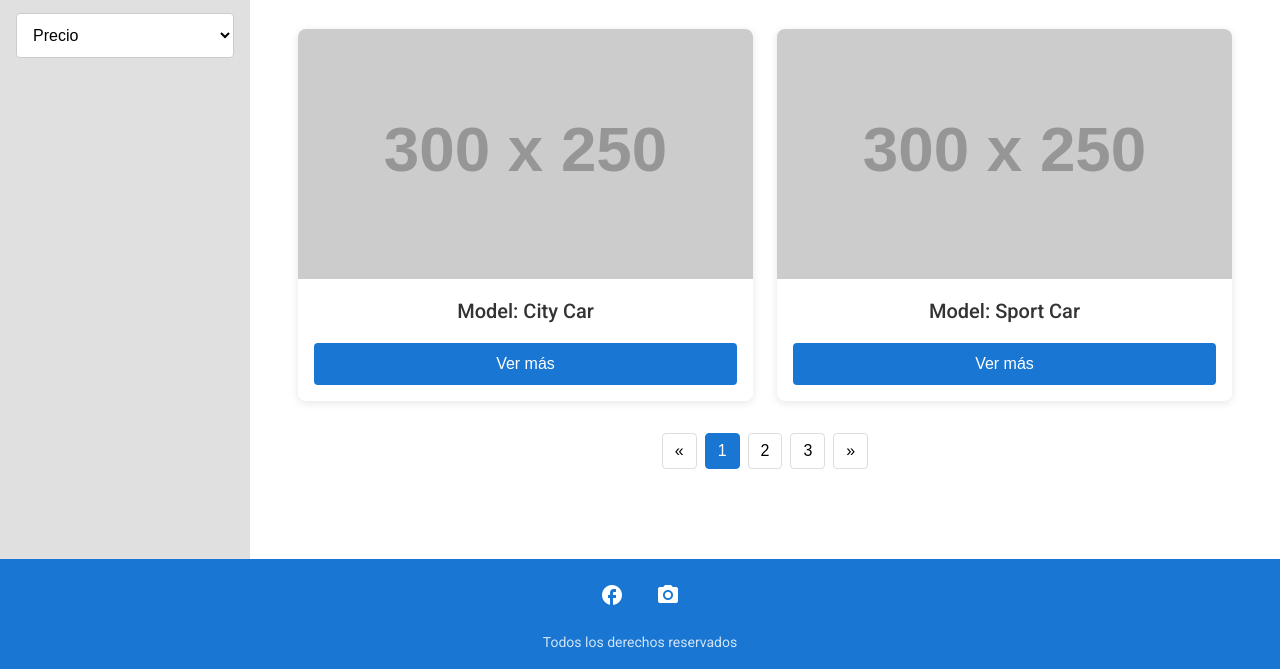
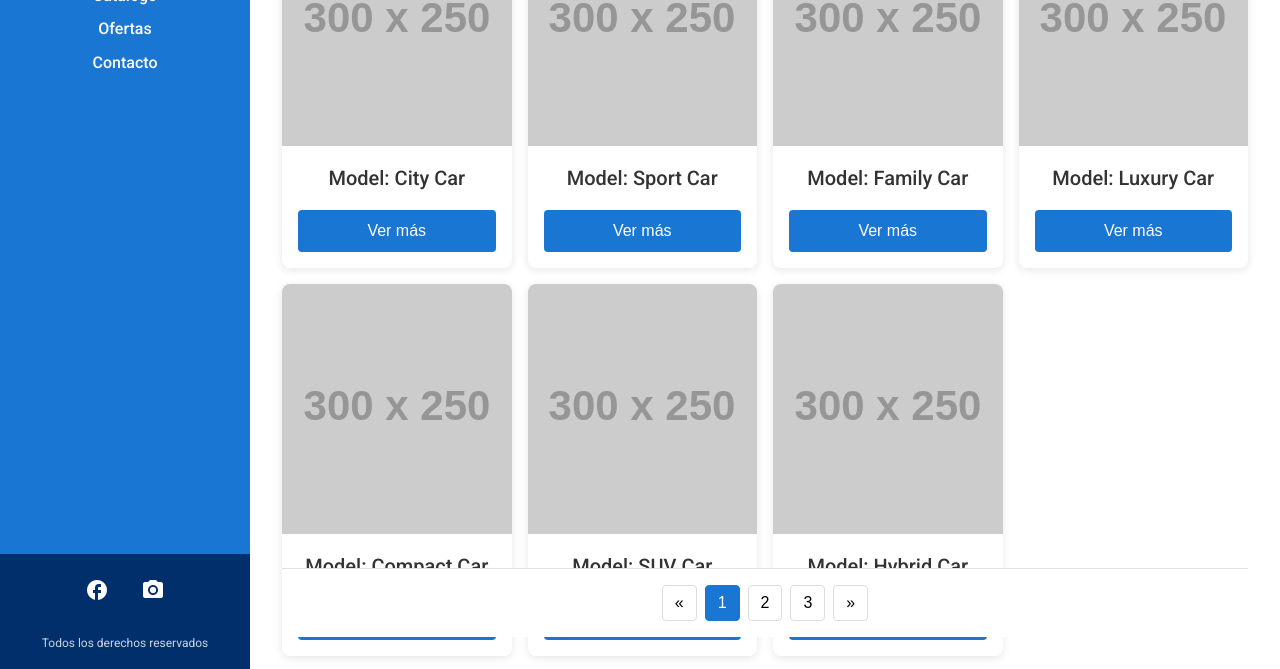
Before and after one commit to edolivares/desafio_latam_G103_CSS_desafio_03, a plain HTML site: page index.html in a window 1280 px wide. Shown: the part 131-800 px from the top of the page. Drawn offline with Linux system fonts and the light colour scheme; placeholder pictures from the web are drawn by us.

Commit message:
Agregando versión desktop

```diff
--- a/assets/css/style.css
+++ b/assets/css/style.css
@@ -242,7 +242,7 @@ body {
 /* Footer */
 .footer {
     grid-area: footer;
-    background-color: #1976d2;
+    background-color: #002f6c;
     color: white;
     padding: 1rem;
     text-align: center;
@@ -330,8 +330,14 @@ body {
         flex: 0 0 calc(50% - 0.75rem);
     }
 
-    /* En tablet, mostrar todos los productos */
-    .product-card:nth-child(n+2) {
+    /* En tablet, mostrar solo 2 productos */
+    .product-card:nth-child(n+3) {
+        display: none;
+    }
+
+    /* Asegurar que los primeros 2 productos se muestren en tablet */
+    .product-card:nth-child(1),
+    .product-card:nth-child(2) {
         display: block;
     }
 }
@@ -339,19 +345,141 @@ body {
 /* Media Queries - Desktop grande (>= 992px) */
 @media (min-width: 992px) {
     .container {
+        grid-template-areas:
+            "aside filters"
+            "aside main"
+            "aside pagination";
         grid-template-columns: 250px 1fr;
+        grid-template-rows: auto 1fr auto;
+        height: 100vh;
+        overflow: hidden;
     }
 
+    /* Header se convierte en aside */
+    .header {
+        grid-area: aside;
+        flex-direction: column;
+        align-items: flex-start;
+        padding: 1rem 1rem 80px 1rem;
+        gap: 2rem;
+        justify-content: flex-start;
+        height: 100vh;
+        overflow-y: auto;
+    }
+
+    .logo {
+        flex-direction: row;
+        align-items: center;
+        text-align: center;
+        gap: 1rem;
+        width: 100%;
+        justify-content: center;
+    }
+
+    .logo h1 {
+        font-size: 1.25rem;
+    }
+
+    .nav {
+        flex-direction: column;
+        width: 100%;
+        justify-content: center;
+        text-align: center;
+    }
+
+    .nav-links {
+        flex-direction: column;
+        gap: 0.5rem;
+        width: 100%;
+    }
+
+    .nav-link {
+        padding: 1rem;
+        text-align: center;
+        border-radius: 8px;
+    }
+
+    /* Footer se mueve al aside */
+    .footer {
+        position: fixed;
+        bottom: 0;
+        left: 0;
+        width: 250px;
+        background-color: #002f6c;
+        padding: 1rem;
+        z-index: 10;
+    }
+
+    .social-links {
+        justify-content: center;
+        margin-bottom: 1rem;
+    }
+
+    .copyright {
+        text-align: center;
+        font-size: 0.75rem;
+    }
+
+    /* Filtros se convierten en header */
+    .filters {
+        grid-area: filters;
+        background-color: #e0e0e0;
+        padding: 1rem 2rem;
+        justify-content: center;
+        align-items: center;
+    }
+
+    .filter-content {
+        flex-direction: column;
+        align-items: center;
+        gap: 0.75rem;
+        width: 100%;
+        max-width: none;
+    }
+
+    .filter-content label {
+        text-align: center;
+        white-space: nowrap;
+    }
+
+    .sort-select {
+        width: 100%;
+        min-width: 150px;
+    }
+
+    /* Main ocupa toda la pantalla */
     .main {
-        padding: 3rem;
+        grid-area: main;
+        padding: 2rem;
+        background-color: white;
+        overflow-y: auto;
+    }
+
+    .product-section {
+        gap: 1rem;
+        display: grid;
+        grid-template-columns: repeat(4, 1fr);
     }
 
     .product-card {
-        max-width: 500px;
+        max-width: none;
+        width: 100%;
     }
 
     /* En desktop, mostrar todos los productos */
     .product-card:nth-child(n+2) {
         display: block;
     }
+
+    /* Paginación fija en desktop */
+    .pagination {
+        position: sticky;
+        bottom: 0;
+        background-color: white;
+        padding: 1rem 2rem;
+        border-top: 1px solid #e0e0e0;
+        display: flex;
+        justify-content: center;
+        gap: 0.5rem;
+    }
 }
--- a/index.html
+++ b/index.html
@@ -65,6 +65,51 @@
                         <button class="btn-primary">Ver más</button>
                     </div>
                 </article>
+                <article class="product-card">
+                    <div class="product-image">
+                        <img src="https://placehold.co/300x250/FF9800/FFFFFF?text=Electric+Car" alt="Modelo de auto eléctrico">
+                    </div>
+                    <div class="product-info">
+                        <h3 class="product-title">Model: Family Car</h3>
+                        <button class="btn-primary">Ver más</button>
+                    </div>
+                </article>
+                <article class="product-card">
+                    <div class="product-image">
+                        <img src="https://placehold.co/300x250/9C27B0/FFFFFF?text=Electric+Car" alt="Modelo de auto eléctrico">
+                    </div>
+                    <div class="product-info">
+                        <h3 class="product-title">Model: Luxury Car</h3>
+                        <button class="btn-primary">Ver más</button>
+                    </div>
+                </article>
+                <article class="product-card">
+                    <div class="product-image">
+                        <img src="https://placehold.co/300x250/F44336/FFFFFF?text=Electric+Car" alt="Modelo de auto eléctrico">
+                    </div>
+                    <div class="product-info">
+                        <h3 class="product-title">Model: Compact Car</h3>
+                        <button class="btn-primary">Ver más</button>
+                    </div>
+                </article>
+                <article class="product-card">
+                    <div class="product-image">
+                        <img src="https://placehold.co/300x250/795548/FFFFFF?text=Electric+Car" alt="Modelo de auto eléctrico">
+                    </div>
+                    <div class="product-info">
+                        <h3 class="product-title">Model: SUV Car</h3>
+                        <button class="btn-primary">Ver más</button>
+                    </div>
+                </article>
+                <article class="product-card">
+                    <div class="product-image">
+                        <img src="https://placehold.co/300x250/607D8B/FFFFFF?text=Electric+Car" alt="Modelo de auto eléctrico">
+                    </div>
+                    <div class="product-info">
+                        <h3 class="product-title">Model: Hybrid Car</h3>
+                        <button class="btn-primary">Ver más</button>
+                    </div>
+                </article>
             </section>
 
             <!-- Paginación -->
```
